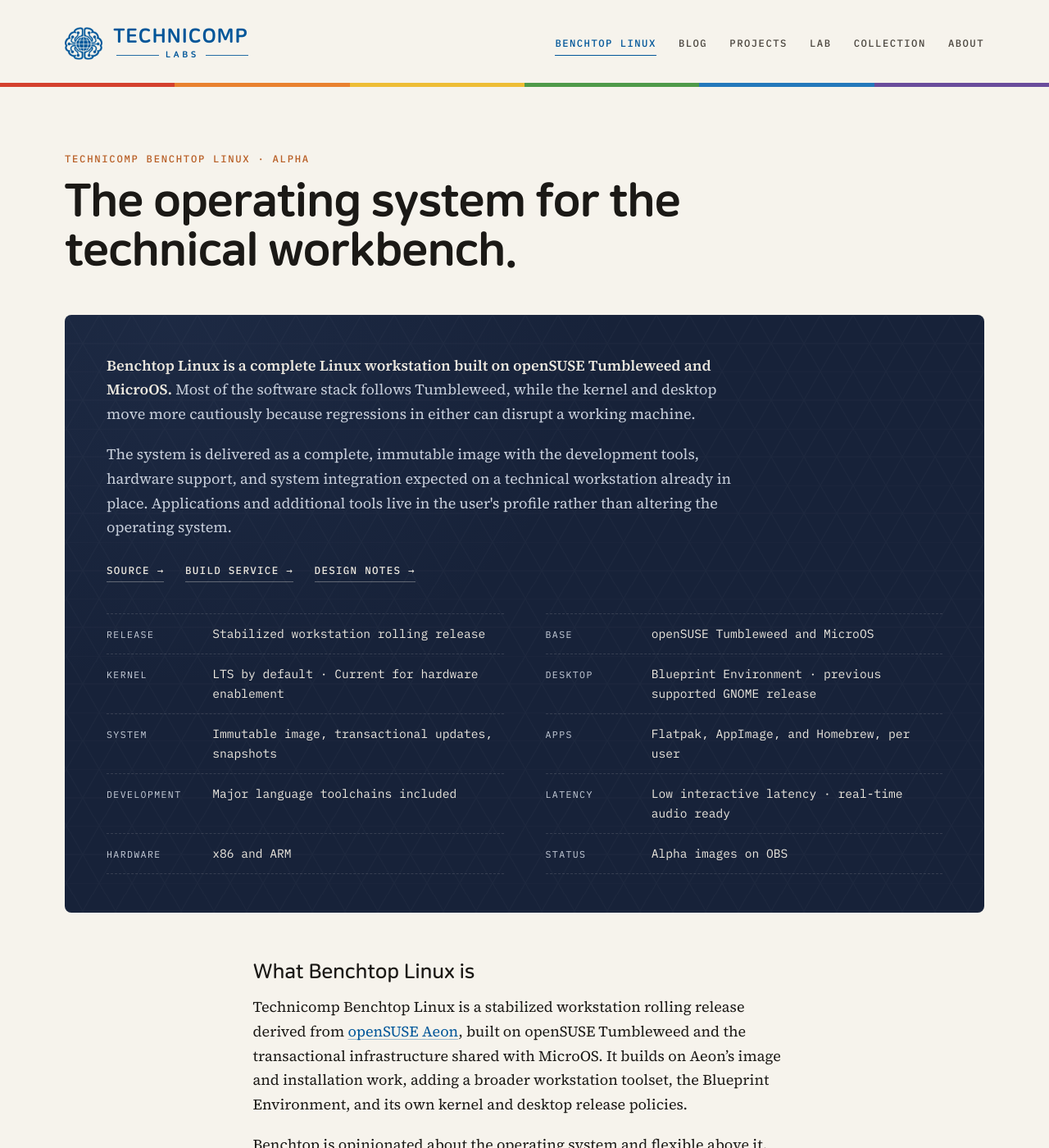
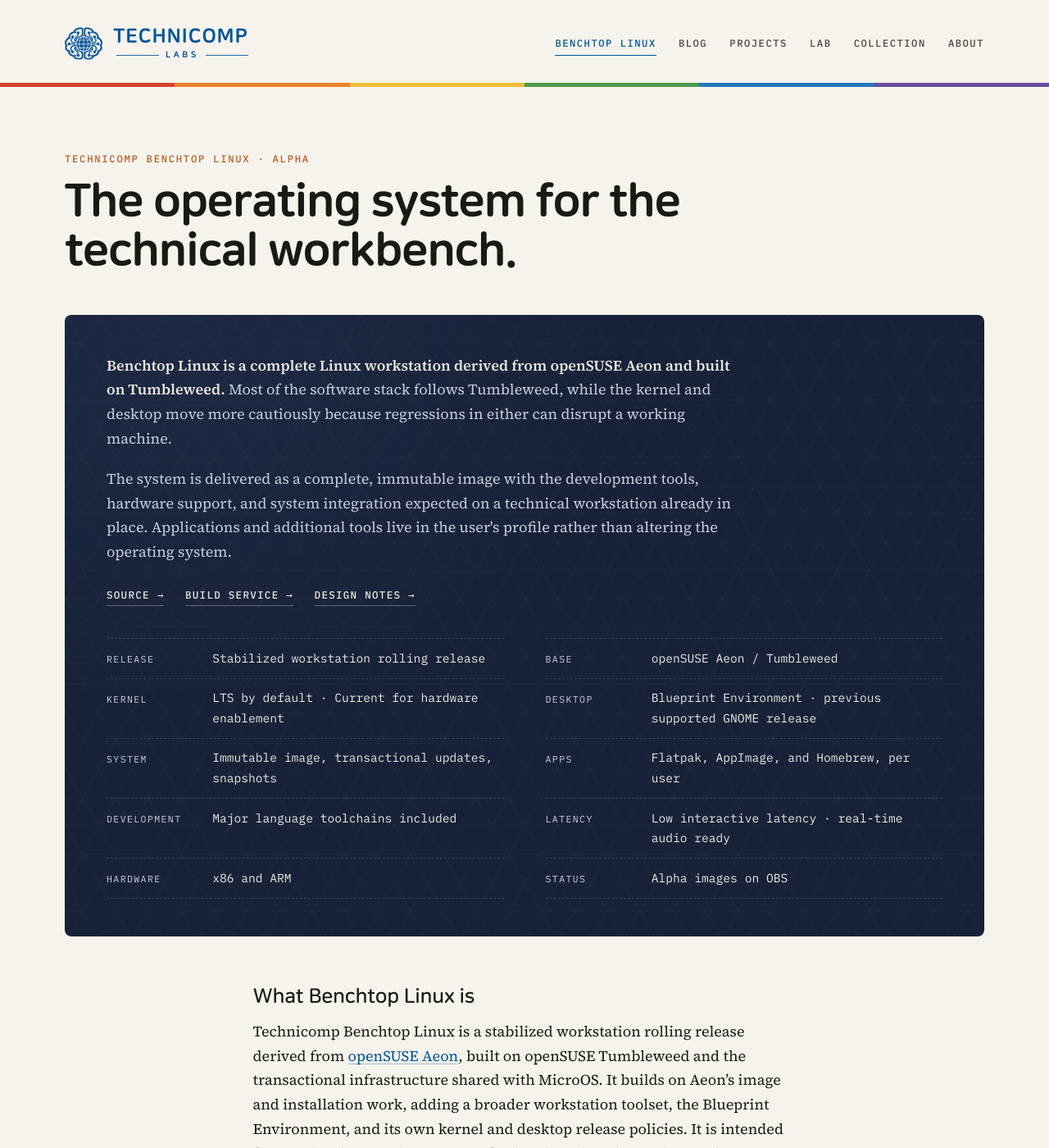
Before and after one commit to TechnicompLabs/technicomplabs.github.io, a Jekyll site: the page built from _pages/benchtop.md, in a window 1280 px wide and 1400 px high. Shown: the whole window at 82% size. Built offline with Jekyll 4.4.1, drawn with Linux system fonts in a browser that asks for light colours; some of the changed text lies outside the part shown.

Commit message:
Benchtop lineage: derived from openSUSE Aeon, built on Tumbleweed; restore audience sentence

```diff
--- a/_includes/benchtop.html
+++ b/_includes/benchtop.html
@@ -1,12 +1,12 @@
 <section class="board">
   <div class="board-text">
     {%- if include.compact %}
-    <p><strong>Benchtop Linux is a complete Linux workstation built on openSUSE Tumbleweed and MicroOS.</strong> Most of the software stack follows Tumbleweed, while the kernel and desktop move more cautiously because regressions in either can disrupt a working machine.</p>
+    <p><strong>Benchtop Linux is a complete Linux workstation derived from openSUSE Aeon and built on Tumbleweed.</strong> Most of the software stack follows Tumbleweed, while the kernel and desktop move more cautiously because regressions in either can disrupt a working machine.</p>
     <p>The system is delivered as a complete, immutable image with the development tools, hardware support, and system integration expected on a technical workstation already in place. Applications and additional tools live in the user's profile rather than altering the operating system.</p>
     {%- else %}
     <p class="board-kicker">Technicomp Benchtop Linux &middot; Alpha</p>
     <h2 class="board-title">The operating system for the technical workbench.</h2>
-    <p>Benchtop Linux is a stabilized workstation rolling release built on openSUSE Tumbleweed and MicroOS. Most of the system stays current with Tumbleweed, while the kernel and desktop move more cautiously to reduce disruptive workstation regressions.</p>
+    <p>Benchtop Linux is a stabilized workstation rolling release derived from openSUSE Aeon and built on Tumbleweed. Most of the system stays current with Tumbleweed, while the kernel and desktop move more cautiously to reduce disruptive workstation regressions.</p>
     <p>The operating system is a complete, immutable image. Applications and additional tools live in the user's profile through Flatpak, AppImage, and Homebrew rather than being layered into the system.</p>
     {%- endif %}
     <p class="board-links">
@@ -19,7 +19,7 @@
   </div>
   <dl class="board-specs">
     <div><dt>Release</dt><dd>Stabilized workstation rolling release</dd></div>
-    <div><dt>Base</dt><dd>openSUSE Tumbleweed and MicroOS</dd></div>
+    <div><dt>Base</dt><dd>openSUSE Aeon / Tumbleweed</dd></div>
     <div><dt>Kernel</dt><dd>LTS by default &middot; Current for hardware enablement</dd></div>
     <div><dt>Desktop</dt><dd>Blueprint Environment &middot; previous supported GNOME release</dd></div>
     <div><dt>System</dt><dd>Immutable image, transactional updates, snapshots</dd></div>
--- a/_pages/benchtop.md
+++ b/_pages/benchtop.md
@@ -2,7 +2,7 @@
 layout: default
 title: "Technicomp Benchtop Linux"
 permalink: /benchtop/
-description: "Technicomp Benchtop Linux is a stabilized workstation rolling release derived from openSUSE Tumbleweed and MicroOS: a complete, immutable workstation operating system for technical work."
+description: "Technicomp Benchtop Linux is a stabilized workstation rolling release derived from openSUSE Aeon and built on Tumbleweed: a complete, immutable workstation operating system for technical work."
 ---
 <div class="wrap">
   <header class="page-header product-header">
@@ -17,7 +17,7 @@ description: "Technicomp Benchtop Linux is a stabilized workstation rolling rele
 
 ## What Benchtop Linux is
 
-Technicomp Benchtop Linux is a stabilized workstation rolling release derived from [openSUSE Aeon](https://aeondesktop.org/), built on openSUSE Tumbleweed and the transactional infrastructure shared with MicroOS. It builds on Aeon's image and installation work, adding a broader workstation toolset, the Blueprint Environment, and its own kernel and desktop release policies.
+Technicomp Benchtop Linux is a stabilized workstation rolling release derived from [openSUSE Aeon](https://aeondesktop.org/), built on openSUSE Tumbleweed and the transactional infrastructure shared with MicroOS. It builds on Aeon's image and installation work, adding a broader workstation toolset, the Blueprint Environment, and its own kernel and desktop release policies. It is intended for people who use Linux as a professional workstation and want the operating system to arrive complete, remain predictable over time, and still provide a current development environment.
 
 Benchtop is opinionated about the operating system and flexible above it. The system image contains and maintains the desktop, hardware integration, development toolchains, privileged services, and other machine-level plumbing. Applications, additional tools, project environments, and user configuration live above that boundary.
 
@@ -52,7 +52,7 @@ Benchtop therefore does not try to make every component equally conservative. It
 
 ## An immutable system, extended per user
 
-Benchtop uses the immutable, transactional model provided by MicroOS. System updates are applied as new snapshots rather than as a sequence of changes to the running root filesystem, and an earlier snapshot remains available for rollback.
+Benchtop uses the immutable, transactional model that Aeon shares with openSUSE MicroOS. System updates are applied as new snapshots rather than as a sequence of changes to the running root filesystem, and an earlier snapshot remains available for rollback.
 
 The system package set is not intended to be customized by the user. GNOME Software manages graphical applications, installing Flatpaks from Flathub into the user's own installation and AppImages from AppImageHub through an AppImage backend. AppImages are installed under `~/Applications/`, with desktop launchers generated for them. Homebrew provides additional command-line software and alternate or pinned toolchains in the user's profile. Project dependencies are managed by their native language ecosystems, and workloads that need an independently mutable Linux userspace belong in containers or virtual machines.
 
```
Also changed, not shown: BENCHTOP_PRODUCT_CONTENT.md (+3 -2 lines), _pages/about.md (+1 -1 lines), _pages/projects.md (+1 -1 lines).
